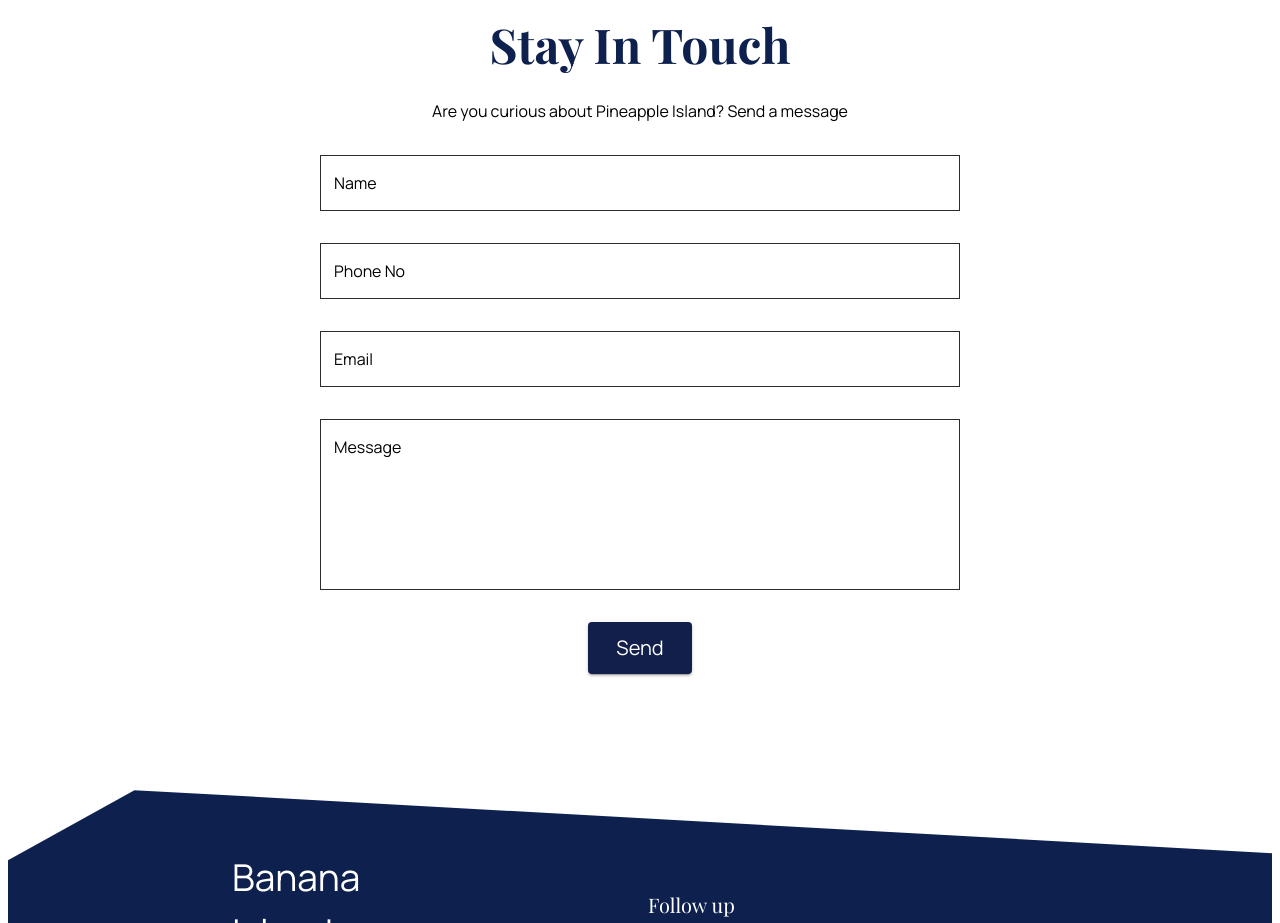
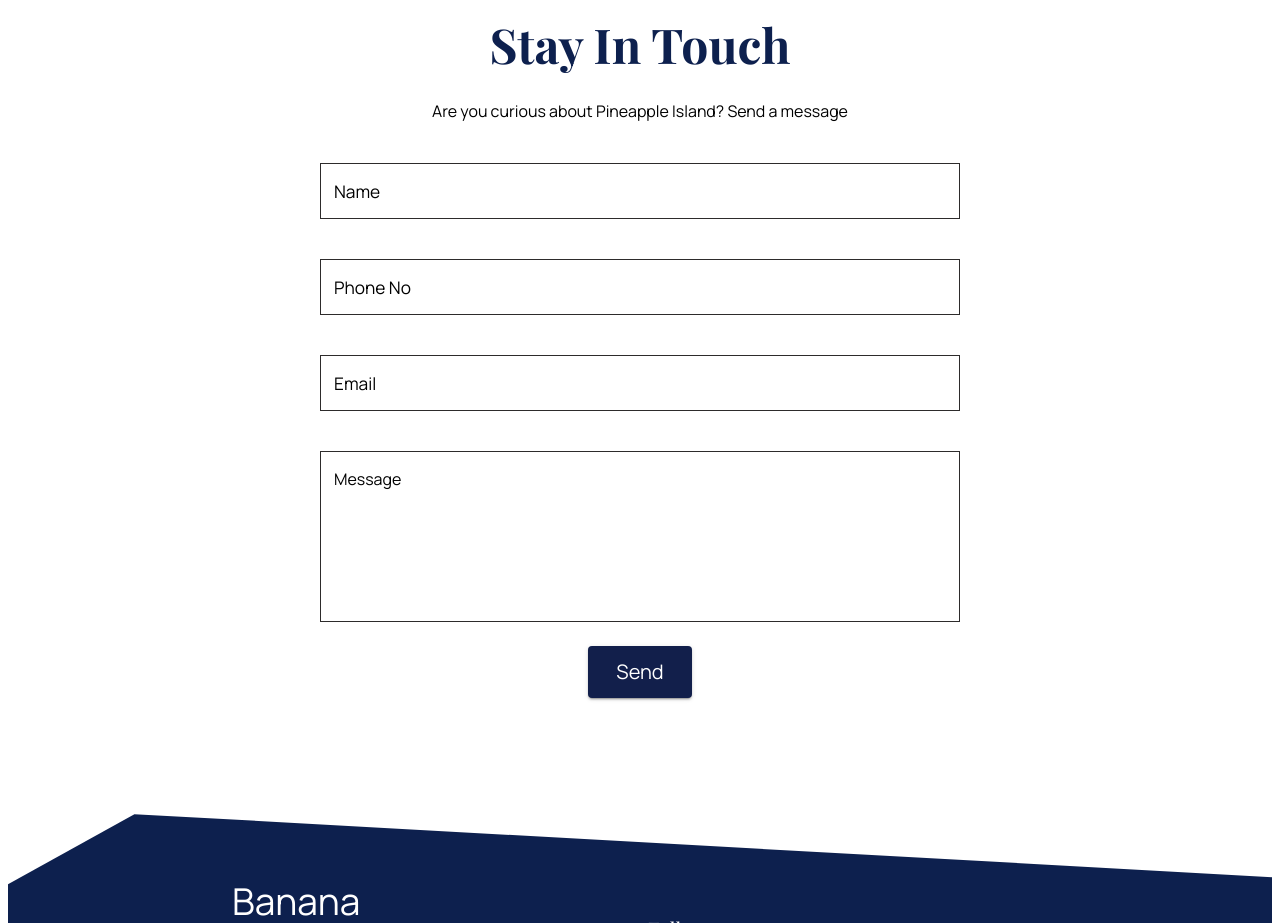
Before and after one commit to MethasakTKL/PineApple-Island, a Next.js app: page / in a window 1280 px wide. Shown: the part 6480-7403 px from the top of the page. Built offline with nearby package versions, Linux system fonts and the light colour scheme.

Commit message:
fix: adjust margin,color,font in Textfield

```diff
--- a/src/app/components/StayInTouch.tsx
+++ b/src/app/components/StayInTouch.tsx
@@ -24,22 +24,47 @@ const CssTextField = styled(TextField)({
   "& .MuiOutlinedInput-root": {
     "& fieldset": {
       borderColor: "#2d2b2b",
-      borderWidth: "1.15px",
+      borderWidth: "1.25px",
       borderRadius: 0,
     },
     "&:hover fieldset": {
       borderColor: "#B2BAC2",
-      borderWidth: "1.15px",
+      borderWidth: "1.25px",
       borderRadius: 0,
     },
     "&.Mui-focused fieldset": {
       borderColor: "#6F7E8C",
-      borderWidth: "1.15px",
+      borderWidth: "1.25px",
       borderRadius: 0,
     },
   },
 });
+const MessageTextField = styled(TextField)({
+  "& label": {
+    color: "#2d2b2b",
+  },
+  "& label.Mui-focused": {
+    color: "#2d2b2b",
+  },
+  "& .MuiInput-underline:after": {
+    borderBottomColor: "#b3bac2",
+  },
 
+  "& .MuiOutlinedInput-root": {
+    "& fieldset": {
+      borderColor: "#949494",
+      borderRadius: 0,
+    },
+    "&:hover fieldset": {
+      borderColor: "#b3bac2",
+      borderRadius: 0,
+    },
+    "&.Mui-focused fieldset": {
+      borderColor: "#b3bac2",
+      borderRadius: 0,
+    },
+  },
+});
 export default function StayInTouch() {
   const theme = useTheme();
   const isMd = useMediaQuery(theme.breakpoints.up("md"));
@@ -97,8 +122,9 @@ export default function StayInTouch() {
             fontWeight: 300,
             pt: 3,
             display: { xs: "block", md: "none" },
-            pl: "2rem",
-            pr: "2rem",
+            pl: "1rem",
+            pr: "1rem",
+            color: "#424242",
           }}
         >
           If you are interested in finding out more about The Discovery Village,
@@ -108,9 +134,9 @@ export default function StayInTouch() {
           sx={{
             display: "flex",
             justifyContent: "center",
-            pt: "2rem",
-            mr: "4rem",
-            ml: "4rem",
+            pt: { xs: "1rem", md: "2.5rem" },
+            mr: { xs: "3rem", md: "4rem" },
+            ml: { xs: "3rem", md: "4rem" },
           }}
         >
           <CssTextField
@@ -118,6 +144,7 @@ export default function StayInTouch() {
             label={
               <Typography
                 sx={{
+                  fontSize: "13pt",
                   fontFamily: isMd ? "Manrope" : "Lato",
                   fontWeight: isMd ? 400 : 300,
                   color: isMd ? "black" : "#666666",
@@ -137,9 +164,9 @@ export default function StayInTouch() {
           sx={{
             display: "flex",
             justifyContent: "center",
-            pt: "2rem",
-            mr: "4rem",
-            ml: "4rem",
+            pt: { xs: "1rem", md: "2.5rem" },
+            mr: { xs: "3rem", md: "4rem" },
+            ml: { xs: "3rem", md: "4rem" },
           }}
         >
           <CssTextField
@@ -148,6 +175,7 @@ export default function StayInTouch() {
             label={
               <Typography
                 sx={{
+                  fontSize: "13pt",
                   fontFamily: isMd ? "Manrope" : "Lato",
                   fontWeight: isMd ? 400 : 300,
                   color: isMd ? "black" : "#666666",
@@ -166,9 +194,9 @@ export default function StayInTouch() {
           sx={{
             display: "flex",
             justifyContent: "center",
-            pt: "2rem",
-            mr: "4rem",
-            ml: "4rem",
+            pt: { xs: "1rem", md: "2.5rem" },
+            mr: { xs: "3rem", md: "4rem" },
+            ml: { xs: "3rem", md: "4rem" },
           }}
         >
           <CssTextField
@@ -177,6 +205,7 @@ export default function StayInTouch() {
             label={
               <Typography
                 sx={{
+                  fontSize: "13pt",
                   fontFamily: isMd ? "Manrope" : "Lato",
                   fontWeight: isMd ? 400 : 300,
                   color: isMd ? "black" : "#666666",
@@ -195,7 +224,7 @@ export default function StayInTouch() {
           sx={{
             display: { xs: "none", md: "flex" },
             justifyContent: "center",
-            pt: { xs: "1rem", md: "2rem" },
+            pt: { xs: "1rem", md: "2.5rem" },
             mr: "4rem",
             ml: "4rem",
           }}
@@ -228,9 +257,9 @@ export default function StayInTouch() {
           sx={{
             display: { xs: "flex", md: "none" },
             justifyContent: "center",
-            pt: { xs: "1rem", md: "2rem" },
-            mr: "4rem",
-            ml: "4rem",
+            pt: { xs: "1rem", md: "2.5rem" },
+            mr: { xs: "3rem", md: "4rem" },
+            ml: { xs: "3rem", md: "4rem" },
           }}
         >
           <Stack
@@ -238,16 +267,25 @@ export default function StayInTouch() {
               width: "40rem",
             }}
           >
-            <Typography sx={{ fontFamily: "Lato", fontWeight: 300,color:"#666666", pb: 1 }}>
+            <Typography
+              sx={{
+                fontSize: "13pt",
+                fontFamily: "Lato",
+                fontWeight: 300,
+                color: "#666666",
+                pb: 1,
+                mt: "1rem",
+              }}
+            >
               Message
             </Typography>
-            <CssTextField
+            <MessageTextField
               id="message"
               name="message"
               label=""
               value={formData.message}
               multiline
-              rows={6}
+              rows={4}
               variant="outlined"
               sx={{
                 width: "100%",
@@ -260,7 +298,7 @@ export default function StayInTouch() {
           sx={{
             display: "flex",
             justifyContent: "center",
-            pt: "2rem",
+            pt: "1.5rem",
           }}
         >
           <Button
```
